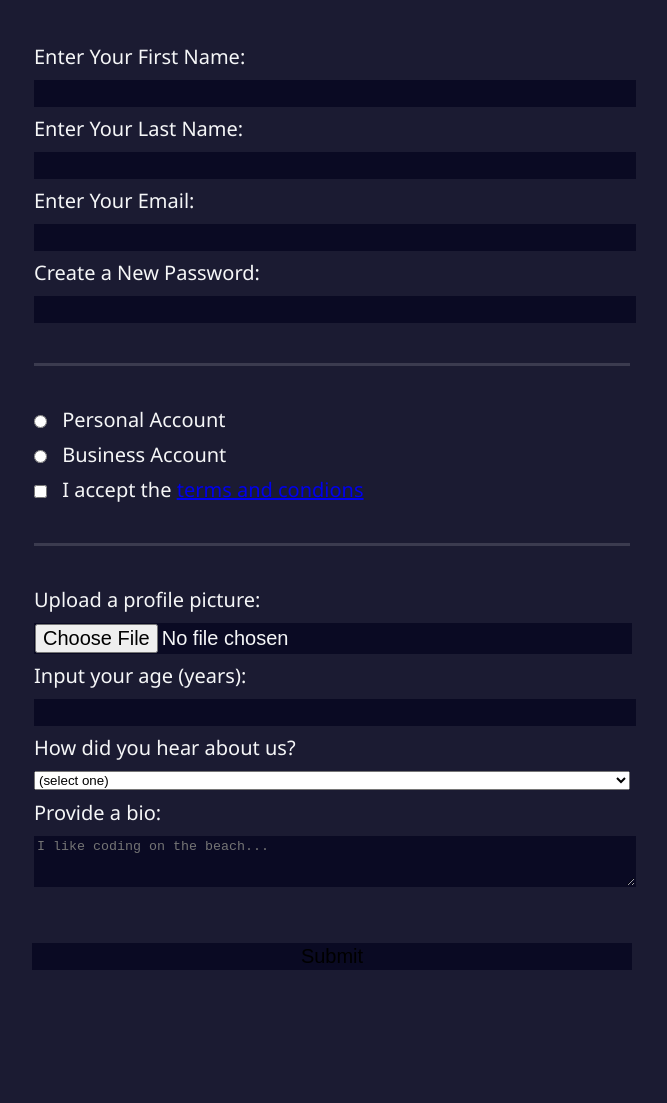
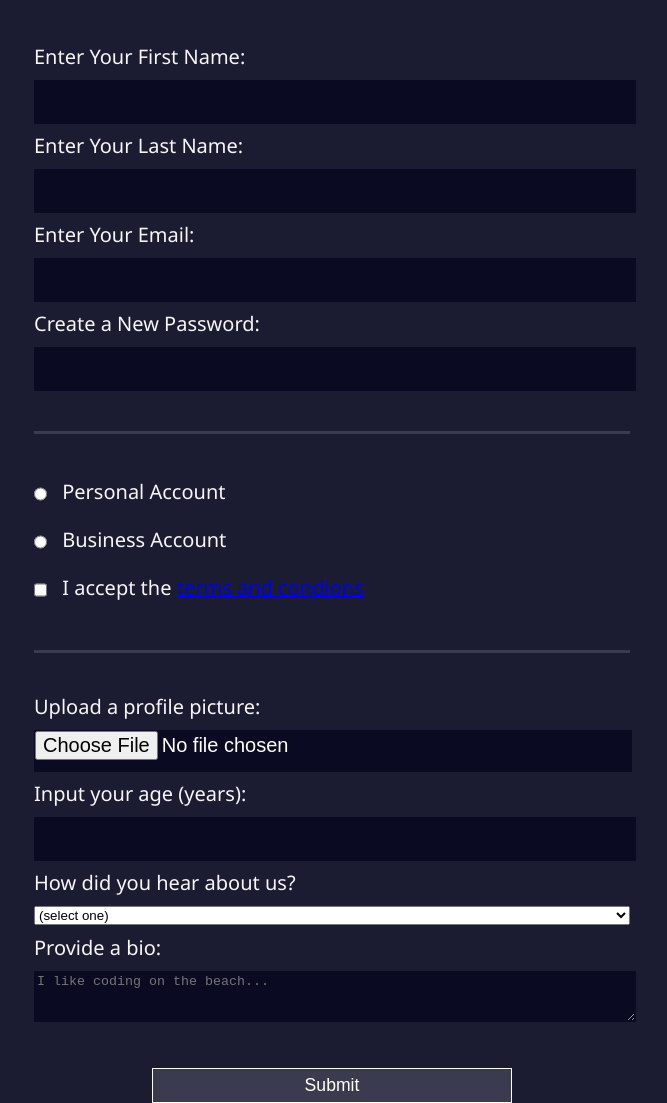
Before and after one commit to Svmar1203/freeCodeCamp, a plain HTML site: page registration-form/index.html in a window 1280 px wide. Shown: the part 163-1266 px from the top of the page, without its empty margins (308-975 px from the left). Before the commit the page ends 1133 px from the top, so only its background shows below. Drawn offline with Linux system fonts and the light colour scheme.

Commit message:
01.11.2020

```diff
--- a/registration-form/styles.css
+++ b/registration-form/styles.css
@@ -69,4 +69,17 @@ input,
 textarea {
   background-color: #0a0a23;
   border: 1px solid #0a0a23;
+  color: #ffffff;
+  min-height: 2em;
 }
+
+input[type="submit"] {
+  display: block;
+  width: 60%;
+  min-width: 300px;
+  margin: 0 auto;
+  height: 2em;
+  font-size: 1.1rem;
+  background-color: #3b3b4f;
+  border-color: white;
+}
```
